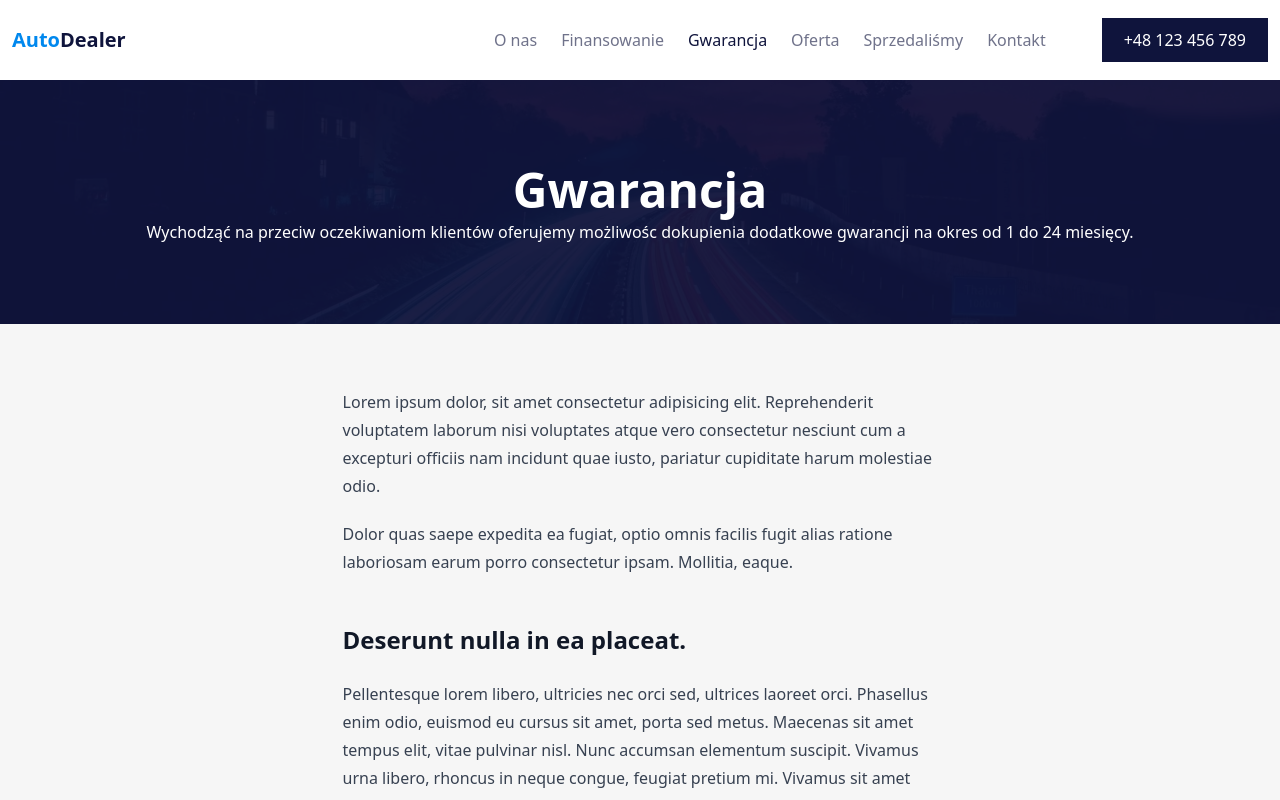
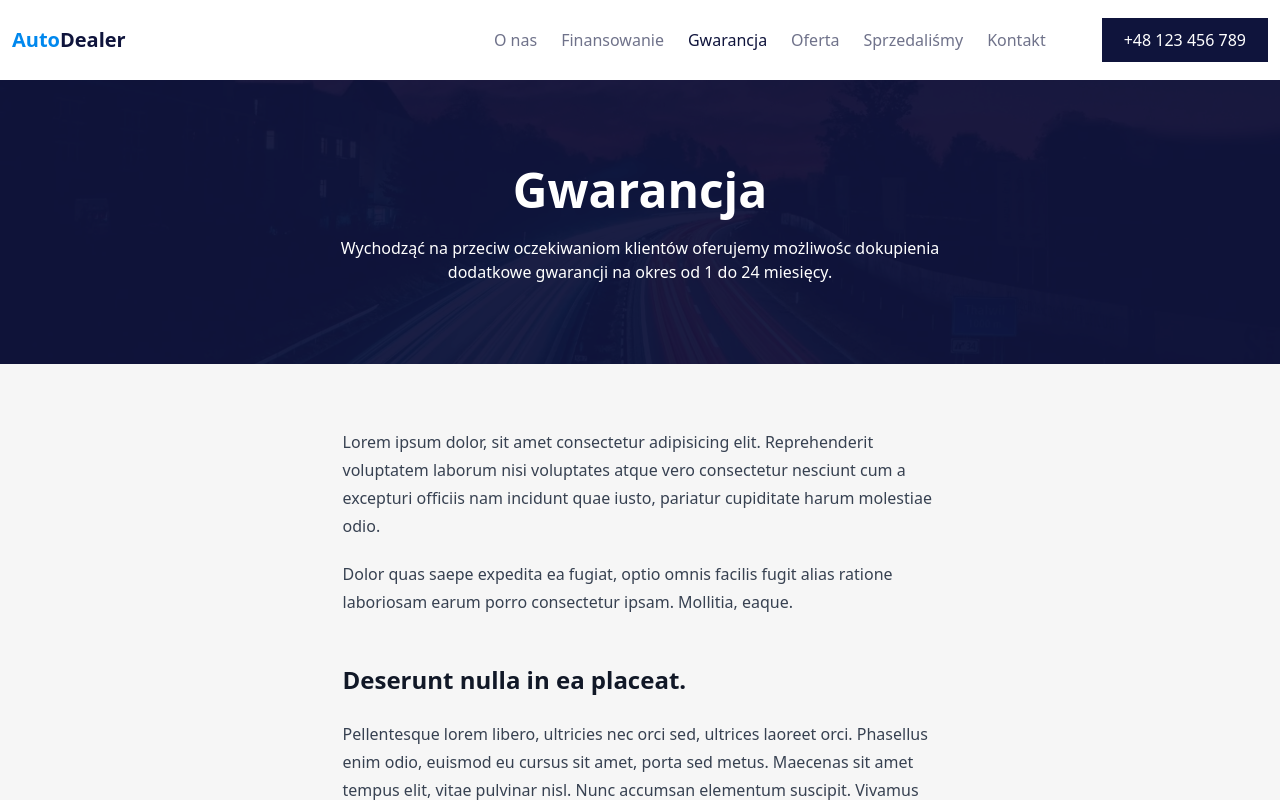
Before and after one commit to grzegorzpokorski/autodealer, a Next.js app: page /gwarancja in a window 1280 px wide. Shown: the top 800 px of the page. Built offline with nearby package versions, Linux system fonts and the light colour scheme.

Commit message:
fix: HeaderSection section width

```diff
--- a/src/components/sections/HeaderSection/HeaderSection.tsx
+++ b/src/components/sections/HeaderSection/HeaderSection.tsx
@@ -15,7 +15,7 @@
       ariaLabeledby={headerTitleID}
       overlayColor="secondary"
     >
-      <header className="text-center">
+      <header className="flex flex-col gap-4 text-center max-w-[70ch] mx-auto">
         <Heading as="h1" size="lg" id={headerTitleID}>
           {title}
         </Heading>
```
